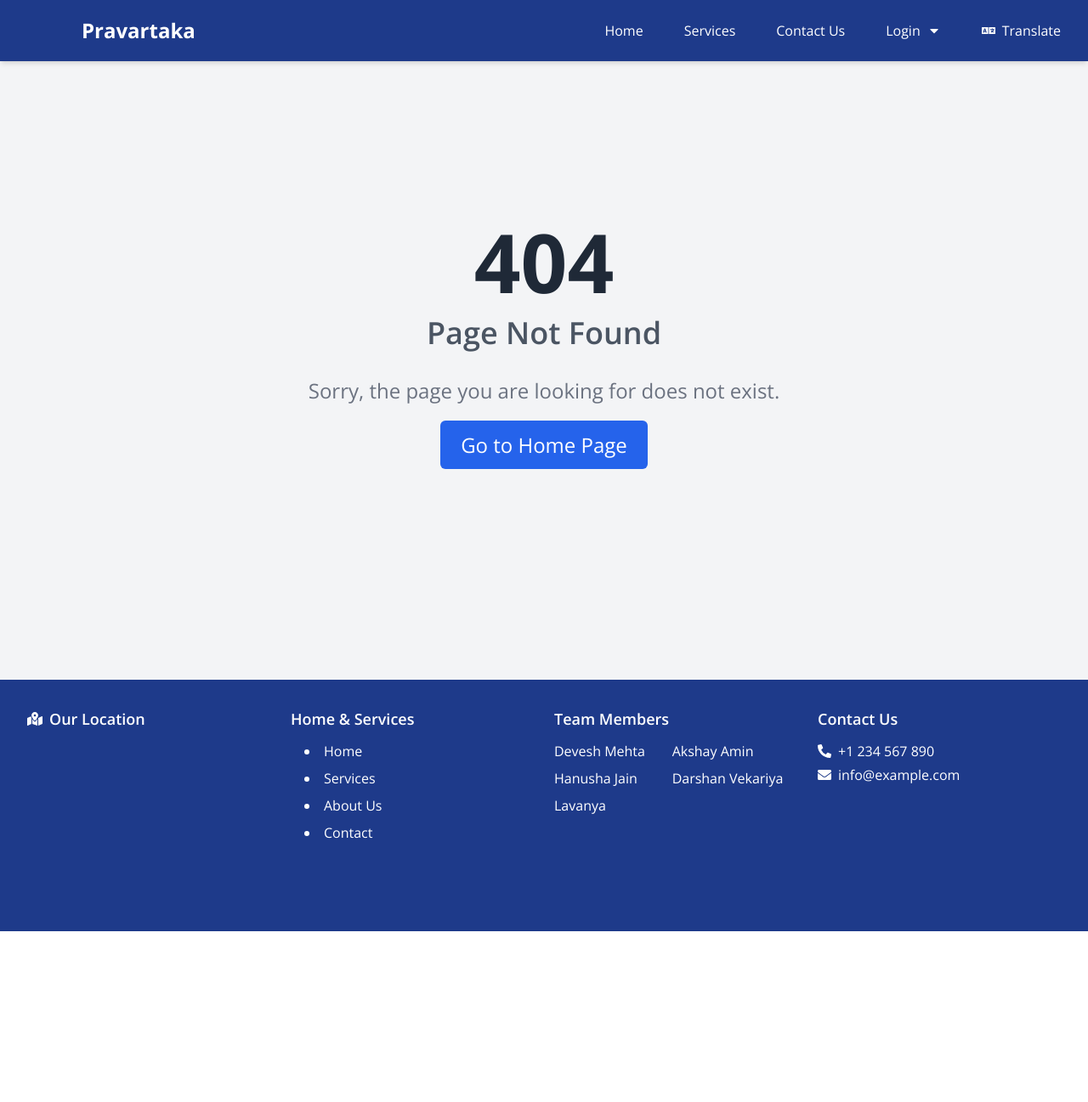
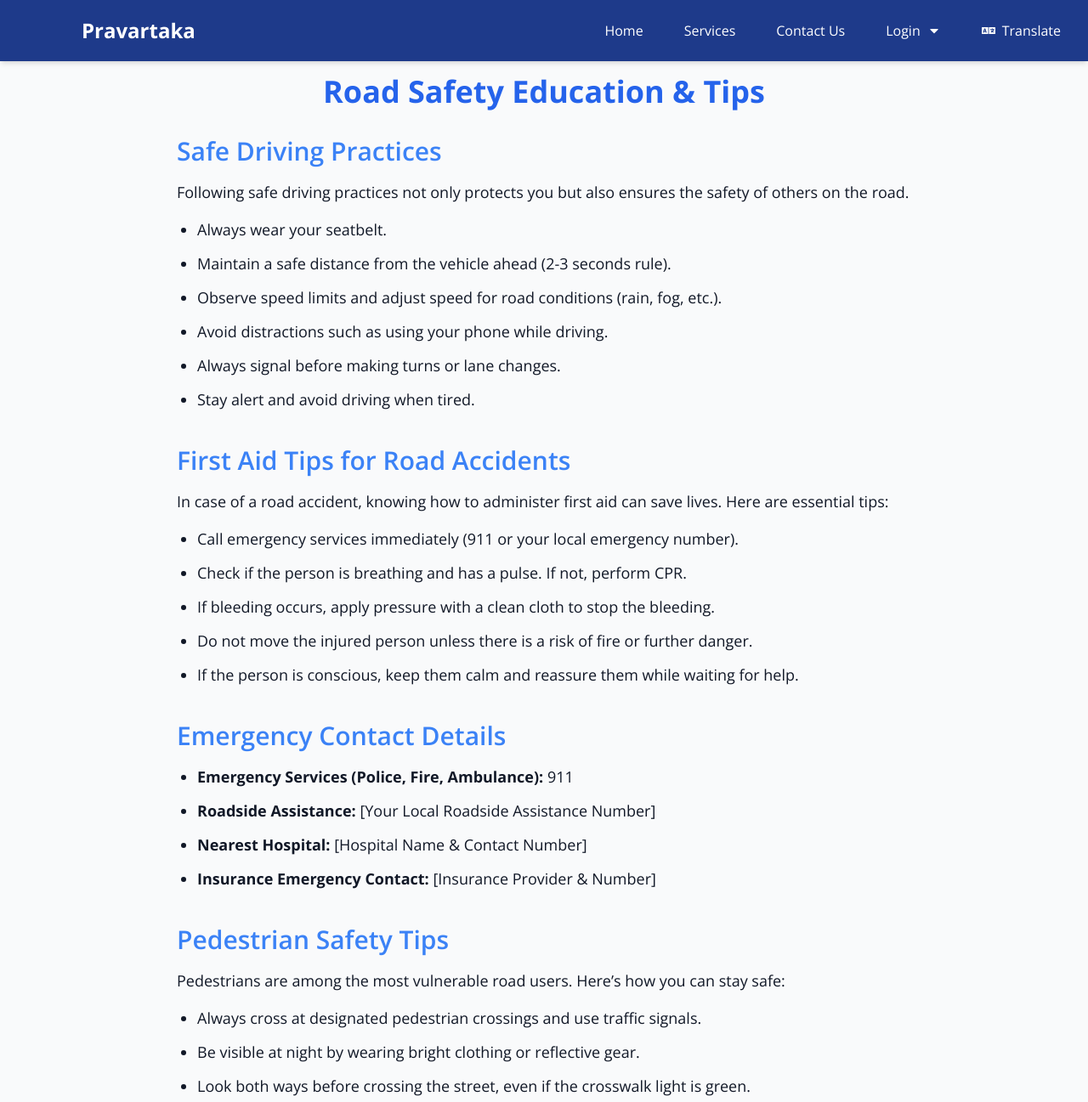
Before and after one commit to devesh1217/techathon, a Next.js app: page /tips in a window 1280 px wide. Before the commit this address had no page. Shown: the top 1297 px of the page at 85% size. Before the commit the page ends 1096 px from the top, so only its background shows below. Built offline with nearby package versions, Linux system fonts and the light colour scheme; grey boxes are pictures that could not be loaded.

Commit message:
tips page implemented

```diff
--- /dev/null
+++ b/src/app/tips/page.js
@@ -0,0 +1,99 @@
+// app/education/page.js
+export default function RoadSafetyEducation() {
+  return (
+    <div className="min-h-screen bg-gray-50 text-gray-900 mt-10">
+      <div className="max-w-4xl mx-auto px-4 py-12">
+        <h1 className="text-4xl font-bold text-center text-blue-600 mb-8">Road Safety Education & Tips</h1>
+
+        <section className="space-y-10">
+          {/* Safe Driving Practices Section */}
+          <div>
+            <h2 className="text-3xl font-semibold text-blue-500 mb-4">Safe Driving Practices</h2>
+            <p className="mb-4 text-lg">
+              Following safe driving practices not only protects you but also ensures the safety of others on the road.
+            </p>
+            <ul className="list-disc pl-6 space-y-3 text-lg">
+              <li>Always wear your seatbelt.</li>
+              <li>Maintain a safe distance from the vehicle ahead (2-3 seconds rule).</li>
+              <li>Observe speed limits and adjust speed for road conditions (rain, fog, etc.).</li>
+              <li>Avoid distractions such as using your phone while driving.</li>
+              <li>Always signal before making turns or lane changes.</li>
+              <li>Stay alert and avoid driving when tired.</li>
+            </ul>
+          </div>
+
+          {/* First Aid Tips Section */}
+          <div>
+            <h2 className="text-3xl font-semibold text-blue-500 mb-4">First Aid Tips for Road Accidents</h2>
+            <p className="mb-4 text-lg">
+              In case of a road accident, knowing how to administer first aid can save lives. Here are essential tips:
+            </p>
+            <ul className="list-disc pl-6 space-y-3 text-lg">
+              <li>Call emergency services immediately (911 or your local emergency number).</li>
+              <li>Check if the person is breathing and has a pulse. If not, perform CPR.</li>
+              <li>If bleeding occurs, apply pressure with a clean cloth to stop the bleeding.</li>
+              <li>Do not move the injured person unless there is a risk of fire or further danger.</li>
+              <li>If the person is conscious, keep them calm and reassure them while waiting for help.</li>
+            </ul>
+          </div>
+
+          {/* Emergency Contact Details Section */}
+          <div>
+            <h2 className="text-3xl font-semibold text-blue-500 mb-4">Emergency Contact Details</h2>
+            <ul className="list-disc pl-6 space-y-3 text-lg">
+              <li><strong>Emergency Services (Police, Fire, Ambulance):</strong> 911</li>
+              <li><strong>Roadside Assistance:</strong> [Your Local Roadside Assistance Number]</li>
+              <li><strong>Nearest Hospital:</strong> [Hospital Name & Contact Number]</li>
+              <li><strong>Insurance Emergency Contact:</strong> [Insurance Provider & Number]</li>
+            </ul>
+          </div>
+
+          {/* Pedestrian Safety Section */}
+          <div>
+            <h2 className="text-3xl font-semibold text-blue-500 mb-4">Pedestrian Safety Tips</h2>
+            <p className="mb-4 text-lg">
+              Pedestrians are among the most vulnerable road users. Here’s how you can stay safe:
+            </p>
+            <ul className="list-disc pl-6 space-y-3 text-lg">
+              <li>Always cross at designated pedestrian crossings and use traffic signals.</li>
+              <li>Be visible at night by wearing bright clothing or reflective gear.</li>
+              <li>Look both ways before crossing the street, even if the crosswalk light is green.</li>
+              <li>Never use your phone while crossing the street.</li>
+              <li>Be cautious around vehicles, especially in parking lots and intersections.</li>
+            </ul>
+          </div>
+
+          {/* Vehicle Maintenance Section */}
+          <div>
+            <h2 className="text-3xl font-semibold text-blue-500 mb-4">Vehicle Maintenance for Safety</h2>
+            <p className="mb-4 text-lg">
+              A well-maintained vehicle ensures safer driving. Regular maintenance checks are important:
+            </p>
+            <ul className="list-disc pl-6 space-y-3 text-lg">
+              <li>Check tire pressure and tread regularly to prevent blowouts.</li>
+              <li>Ensure brakes are in good condition and replace worn-out brake pads.</li>
+              <li>Check oil levels and change it according to your vehicle’s requirements.</li>
+              <li>Inspect headlights, taillights, and signals to ensure they’re working properly.</li>
+              <li>Keep your windshield wipers and fluid in good condition for clear visibility.</li>
+            </ul>
+          </div>
+
+          {/* Night Driving Tips Section */}
+          <div>
+            <h2 className="text-3xl font-semibold text-blue-500 mb-4">Night Driving Safety Tips</h2>
+            <p className="mb-4 text-lg">
+              Driving at night presents unique challenges. Here’s how to stay safe when driving after dark:
+            </p>
+            <ul className="list-disc pl-6 space-y-3 text-lg">
+              <li>Ensure your headlights are clean and properly adjusted.</li>
+              <li>Drive at a slower speed to account for reduced visibility.</li>
+              <li>Avoid looking directly at oncoming headlights; look at the road’s right edge.</li>
+              <li>Make sure your vehicle’s interior lights are dimmed to reduce glare.</li>
+              <li>Take breaks if you feel drowsy or fatigued.</li>
+            </ul>
+          </div>
+        </section>
+      </div>
+    </div>
+  );
+}
```
